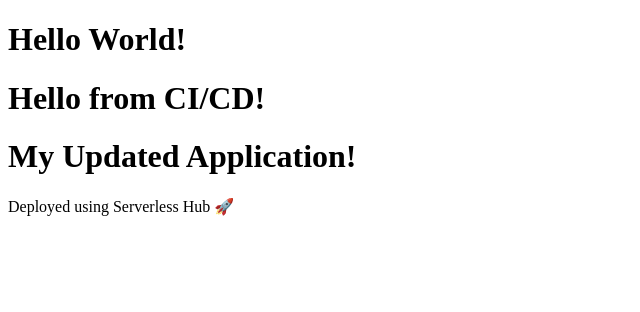
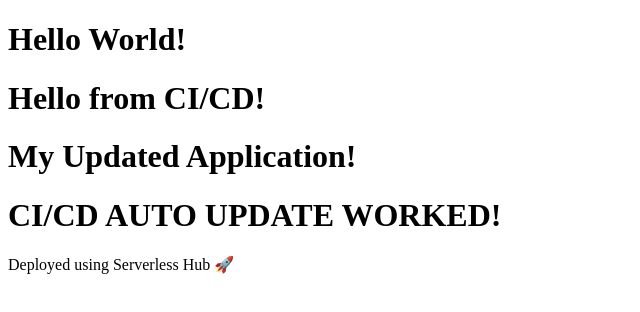
Before and after one commit to nachikulkarni4115-cell/serverless-hub, a plain HTML site: page index.html in a window 1280 px wide. Shown: the whole page, without its empty margins (0-640 px from the left). Drawn offline with Linux system fonts and the light colour scheme.

Commit message:
Update index.html

```diff
--- a/index.html
+++ b/index.html
@@ -9,6 +9,7 @@
     <h1>Hello World!</h1>
     <h1>Hello from CI/CD!</h1>
     <h1>My Updated Application!</h1>
+    <h1>CI/CD AUTO UPDATE WORKED!</h1>
     <p>Deployed using Serverless Hub 🚀</p>
 </body>
 </html>
```
